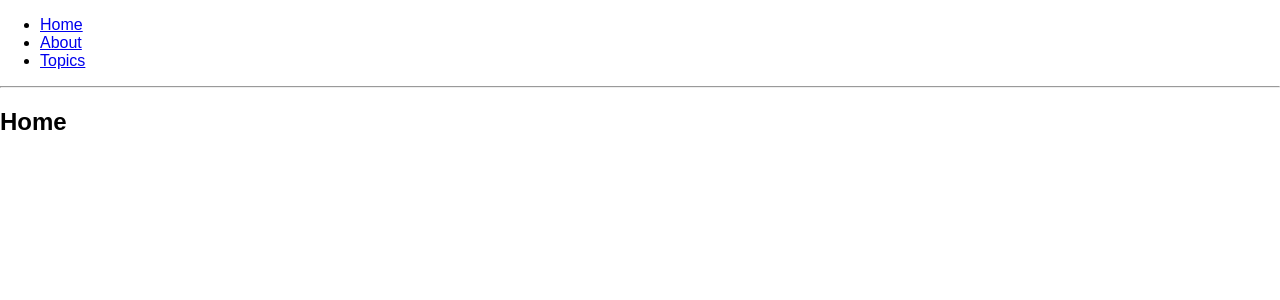
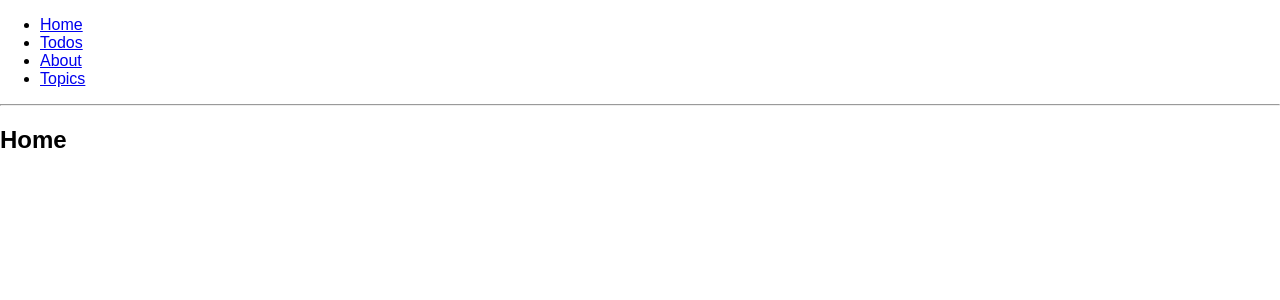
Before and after one commit to stuckii/bootstrap-app-for-react, a React (Create React App) app: page / in a window 1280 px wide. Shown: the top 300 px of the page. Built offline with nearby package versions, Linux system fonts and the light colour scheme.

Commit message:
#2 Add route todos

```diff
--- a/src/App.js
+++ b/src/App.js
@@ -14,6 +14,7 @@ class App extends Component {
         <div>
           <ul>
             <li><Link to="/">Home</Link></li>
+            <li><Link to="/todos">Todos</Link></li>
             <li><Link to="/about">About</Link></li>
             <li><Link to="/topics">Topics</Link></li>
           </ul>
@@ -21,6 +22,7 @@ class App extends Component {
           <hr/>
 
           <Route exact path="/" component={Home}/>
+          <Route path="/todos" component={Todos}/>
           <Route path="/about" component={About}/>
           <Route path="/topics" component={Topics}/>
         </div>
```
